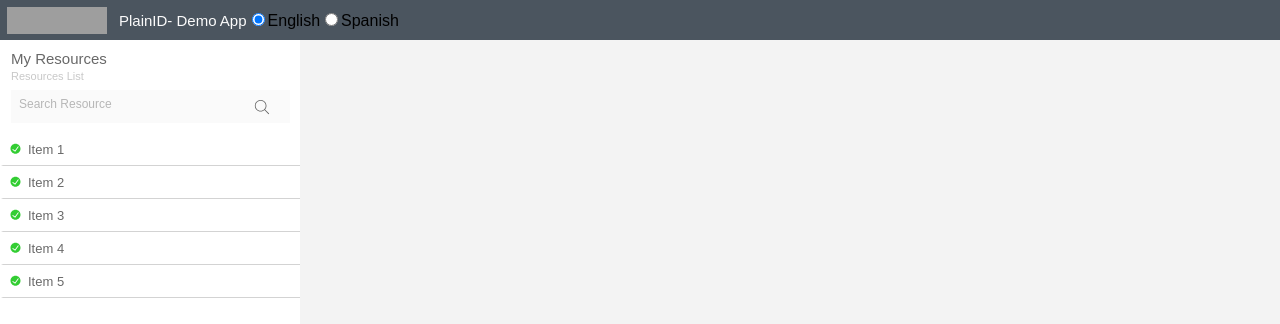
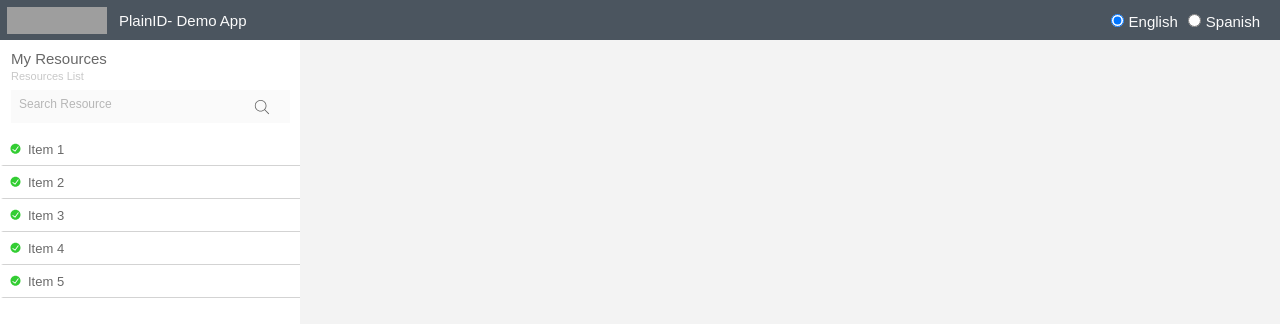
Before and after one commit to alexnlfm/frontend-translation-exercise-app, a React (Create React App) app: page / in a window 1280 px wide. Shown: the top 324 px of the page. Built offline with nearby package versions, Linux system fonts and the light colour scheme; grey boxes are pictures that could not be loaded.

Commit message:
Improving language radio buttons UI

```diff
--- a/src/components/HeaderPanel/HeaderPanel.js
+++ b/src/components/HeaderPanel/HeaderPanel.js
@@ -26,7 +26,21 @@ const HeaderPanelText = styled(HeaderText)`
   margin-left: 5px;
 `;
 
-export default function HeaderPanel({currentLang, setLang}) {
+const LangRadioBtnsSection = styled.div`
+  flex: 1;
+  display: flex;
+  justify-content: flex-end;
+  margin-right: 20px;
+`;
+
+const LangRadio = ({ value, currentLang, label, setLang }) => (
+  <HeaderPanelText>
+    <input type="radio" id={value} value={value} onClick={setLang} checked={currentLang === value} style={{ marginRight: 5 }} />
+    <label for={value}>{label}</label>
+  </HeaderPanelText>
+)
+
+export default function HeaderPanel(props) {
     const logoProps = {
         src: logo,
         alt: 'Logo'
@@ -35,14 +49,10 @@ export default function HeaderPanel({currentLang, setLang}) {
         <HeaderPanelContainer>
             <Logo {...logoProps} />
             <HeaderPanelText>PlainID- Demo App</HeaderPanelText>
-            <div>
-              <input type="radio" id="en-US" value="en-US" onClick={setLang} checked={currentLang === 'en-US'} />
-              <label for="en-US">English</label>
-            </div>
-            <div>
-              <input type="radio" id="es" value="es" onClick={setLang} checked={currentLang === 'es'}/>
-              <label for="es">Spanish</label>
-            </div>
+            <LangRadioBtnsSection>
+              <LangRadio value="en-US" label="English" {...props} />
+              <LangRadio value="es" label="Spanish" {...props} />
+            </LangRadioBtnsSection>
         </HeaderPanelContainer>
     );
 }
```
